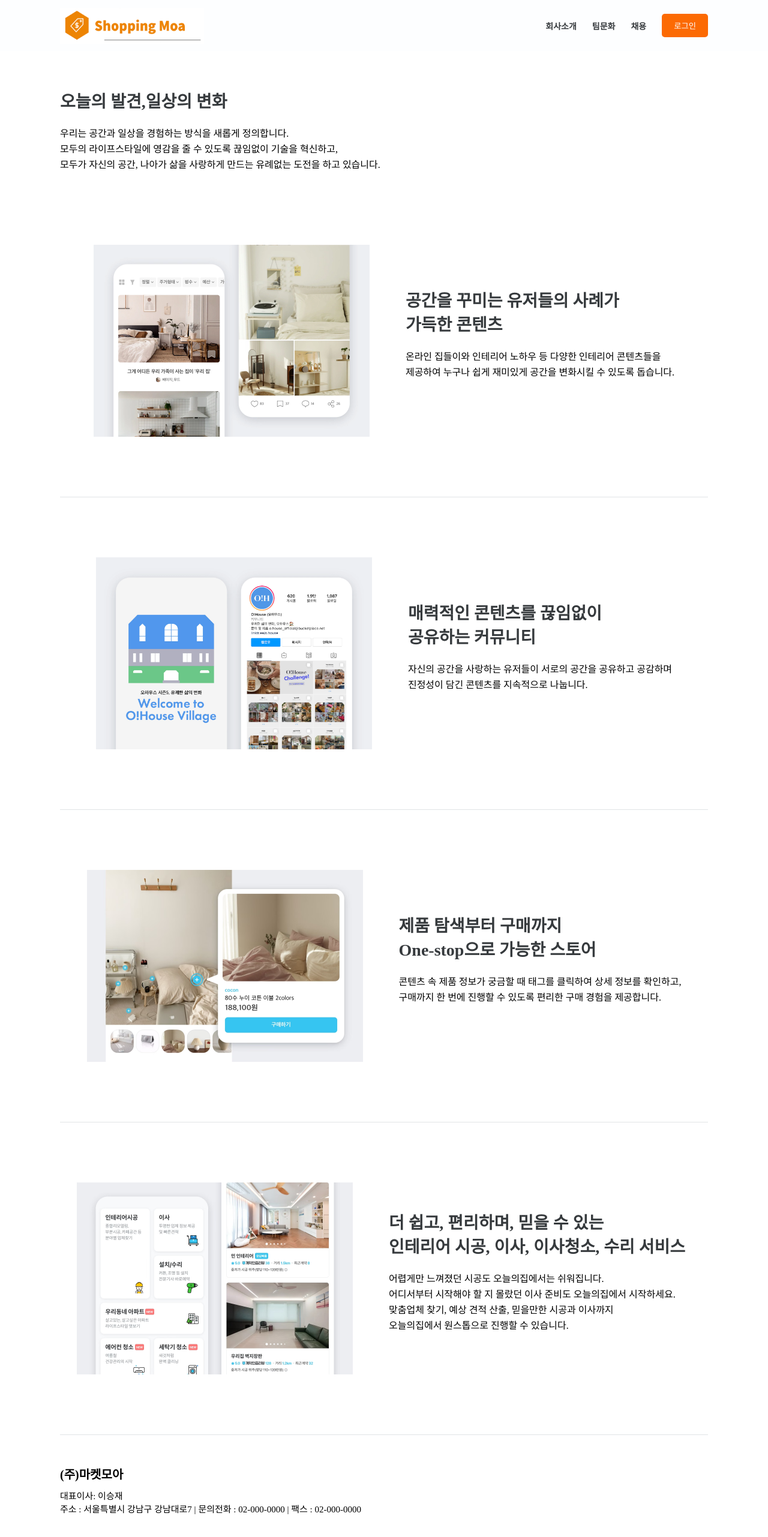
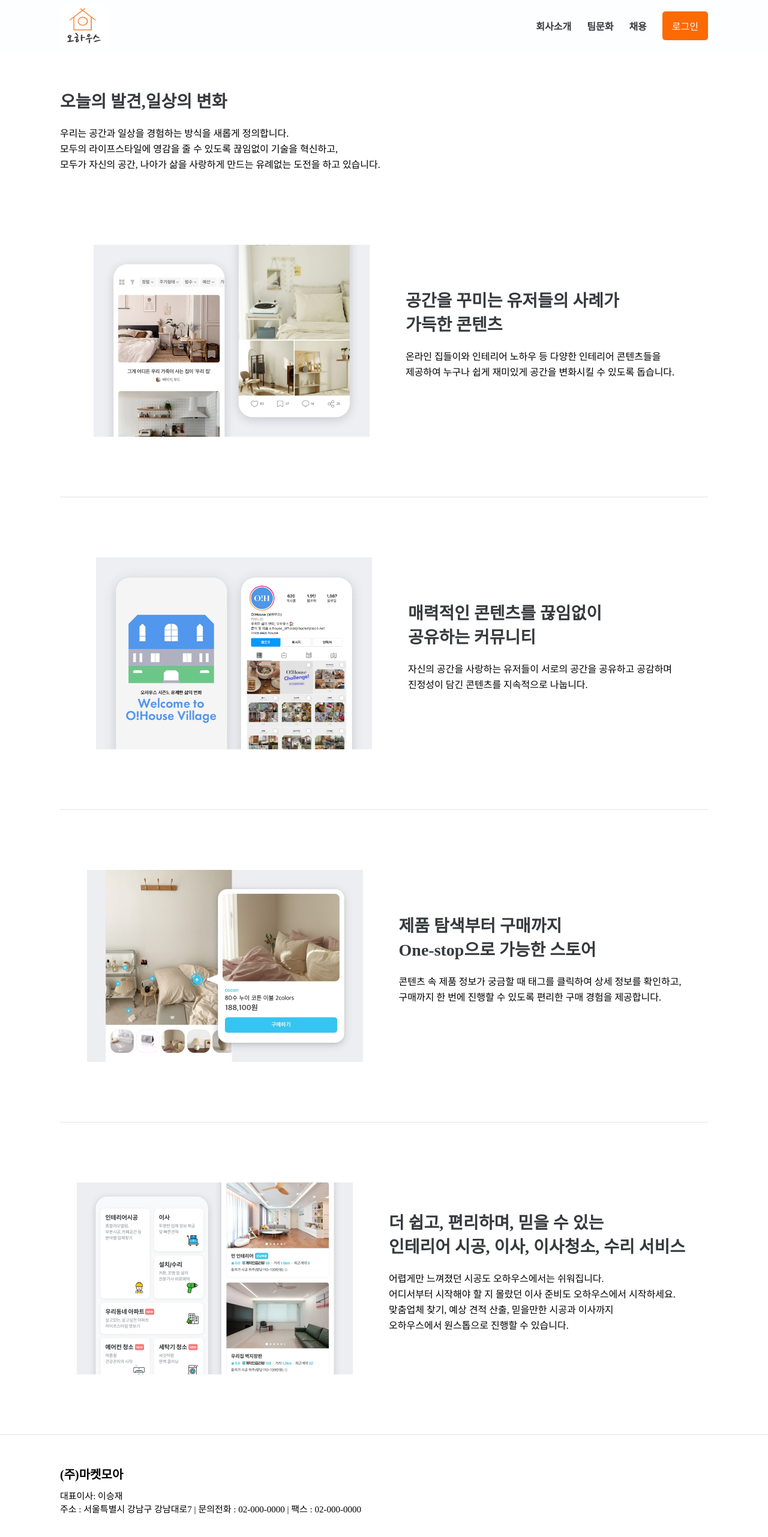
Before and after one commit to carrotdy/ohHouse-react, a React (Create React App) app: page / in a window 1280 px wide. Shown: the top 2562 px of the page at 60% size. Built offline with nearby package versions, Linux system fonts and the light colour scheme; no server answers; a web font is replaced by a local one.

Commit message:
UI 수정

```diff
--- a/src/views/common/Footer.tsx
+++ b/src/views/common/Footer.tsx
@@ -1,30 +1,49 @@
 import React from "react";
 import styled from "styled-components";
-import {
-    Mobile,
-    Tablet
-} from "../utils/CssUtil";
+import { Mobile, Tablet } from "../utils/CssUtil";
+import { Color } from "../constants/style/Color";
 
 export const Footer: React.FunctionComponent = () => {
-
   return (
+    <>
+      <BorderTopLineGray30 />
       <FooterContainer>
         <Title>(주)마켓모아</Title>
         <Contents>대표이사: 이승재</Contents>
-            <Contents>주소 : 서울특별시 강남구 강남대로7 | <span>문의전화 : 02-000-0000 | 팩스 : 02-000-0000</span></Contents>
+        <Contents>
+          주소 : 서울특별시 강남구 강남대로7 |{" "}
+          <span>문의전화 : 02-000-0000 | 팩스 : 02-000-0000</span>
+        </Contents>
       </FooterContainer>
+    </>
   );
 };
 
-const FooterContainer = styled.footer({
-    margin: "50px 100px",
+const BorderTopLineGray30 = styled.div({
+  borderTop: `1px solid ${Color.Gray30}`,
+  maxWidth: "1400px",
+  margin: "auto",
   ...Tablet({
-        margin: "50px 45px",
+    maxWidth: "1150px",
   }),
   ...Mobile({
-        margin: "50px 20px",
+    maxWidth: "768px",
   }),
-})
+});
+
+const FooterContainer = styled.footer({
+  maxWidth: "1400px",
+  margin: "auto",
+  padding: "50px 100px",
+  ...Tablet({
+    maxWidth: "1150px",
+    padding: "50px 45px",
+  }),
+  ...Mobile({
+    maxWidth: "768px",
+    padding: "30px 20px",
+  }),
+});
 
 const Title = styled.div({
   fontSize: "20px",
@@ -34,7 +53,7 @@ const Title = styled.div({
     fontSize: "16px",
     marginBottom: "10px",
   }),
-})
+});
 
 const Contents = styled.div({
   fontSize: "15px",
@@ -43,4 +62,4 @@ const Contents = styled.div({
     fontSize: "12px",
     lineHeight: "18px",
   }),
-})
+});
--- a/src/views/common/Navbar.tsx
+++ b/src/views/common/Navbar.tsx
@@ -88,26 +88,26 @@ const NavItemsContainer = styled.div({
 });
 
 const StyeldLink = styled(Link)({
-  fontSize: "14px",
+  fontSize: "16px",
   fontWeight: "bold",
   marginLeft: "26px",
   cursor: "pointer",
   color: Color.Gray80,
   textDecorationLine: "none",
   ...Mobile({
-    fontSize: "8px",
-    marginLeft: "10px",
+    fontSize: "10px",
+    marginLeft: "12px",
   }),
 });
 
 const Logo = styled.img({
-  width: "240px",
-  height: "60px",
+  width: "80px",
+  height: "70px",
   alignSelf: "center",
   cursor: "pointer",
   ...Mobile({
-    width: "84px",
-    height: "20px",
+    width: "56px",
+    height: "50px",
   }),
 });
 
@@ -115,9 +115,10 @@ const Button = styled.button`
   background: ${Color.MainClolor};
   color: ${Color.Gray10};
   border: none;
-  padding: 10px 20px;
+  padding: 12px 16px;
   border-radius: 5px;
   margin-left: 26px;
+  font-size: 16px;
   cursor: pointer;
   transition: background 0.5s ease;
 
@@ -125,15 +126,10 @@ const Button = styled.button`
     background: ${Color.Orange};
   }
 
-  @media (min-width: 768px) and (max-width: 1150px) {
-    padding: 12px 12px;
-    font-size: 14px;
-  }
-
   @media (max-width: 768px) {
-    padding: 8px 12px;
-    font-size: 8px;
-    margin-left: 10px;
+    padding: 8px 10px;
+    font-size: 10px;
+    margin-left: 12px;
   }
 `;
 
--- a/src/views/components/Common.tsx
+++ b/src/views/components/Common.tsx
@@ -8,14 +8,18 @@ import { useLocation } from "react-router";
 import { useEffect } from "react";
 
 const Container = styled.div({
+  maxWidth: "1400px",
+  margin: "auto",
   padding: "150px 100px 0 100px",
   ...Tablet({
+    maxWidth: "1150px",
     padding: "100px 45px 0 45px",
   }),
   ...Mobile({
+    maxWidth: "768px",
     padding: "80px 20px 0 20px",
   }),
-})
+});
 
 const BorderBottomLineGray30 = styled.div({
     borderBottom: `1px solid ${Color.Gray30}`,
@@ -50,8 +54,8 @@ const SubTitle = styled.div({
     lineHeight: "26px",
     margin: "20px 0",
     ...Mobile({
-        fontSize: "12px",
-        lineHeight: "20px",
+        fontSize: "10px",
+        lineHeight: "18px",
     }),
 })
 
--- a/src/views/components/ScrollToTop.tsx
+++ b/src/views/components/ScrollToTop.tsx
@@ -42,8 +42,8 @@ const ScrollToTopButton = styled.button`
   width: 50px;
   height: 50px;
   position: fixed;
-  bottom: 20px;
-  right: 20px;
+  right: 100px;
+  bottom: 34px;
   background-color: ${Color.MainClolor};
   color: ${Color.Gray10};
   border: none;
@@ -57,6 +57,16 @@ const ScrollToTopButton = styled.button`
   &:hover {
     background-color: ${Color.Orange};
   }
+
+  @media (min-width: 768px) and (max-width: 1150px) {
+    right: 45px;
+    bottom: 28px;
+  }
+
+  @media (max-width: 768px) {
+    right: 20px;
+    bottom: 20px;
+  }
 `;
 
 export default ScrollToTop;
--- a/src/views/constants/data/IntroduceCompany.ts
+++ b/src/views/constants/data/IntroduceCompany.ts
@@ -23,7 +23,7 @@ const IntroduceCompany: Array<CompanyModel.ICompanyModel> = [
     {
         index: 2,
         title: '더 쉽고, 편리하며, 믿을 수 있는\n인테리어 시공, 이사, 이사청소, 수리 서비스',
-        description: '어렵게만 느껴졌던 시공도 오늘의집에서는 쉬워집니다.\n어디서부터 시작해야 할 지 몰랐던 이사 준비도 오늘의집에서 시작하세요.\n맞춤업체 찾기, 예상 견적 산출, 믿을만한 시공과 이사까지\n오늘의집에서 원스톱으로 진행할 수 있습니다.',
+        description: '어렵게만 느껴졌던 시공도 오하우스에서는 쉬워집니다.\n어디서부터 시작해야 할 지 몰랐던 이사 준비도 오하우스에서 시작하세요.\n맞춤업체 찾기, 예상 견적 산출, 믿을만한 시공과 이사까지\n오하우스에서 원스톱으로 진행할 수 있습니다.',
         image: ServicePNG,
     },
 ]
--- a/src/views/constants/data/TeamCultureData.ts
+++ b/src/views/constants/data/TeamCultureData.ts
@@ -19,7 +19,7 @@ const TeamCultureData: Array<EmploymentModel.IEmploymentModel> = [
     {
         id: 4,
         title: "우리 일의 의미를 함께 경험하기 위한 지원",
-        content: "오늘의집 꾸미기 지원금 연 150만원 지원<br/>오늘의집 VIP 회원 승급",
+        content: "오하우스에서 꾸미기 지원금 연 150만원 지원<br/>오하우스 VIP 회원 승급",
     },
 ];
 
--- a/src/views/images/png/index.ts
+++ b/src/views/images/png/index.ts
@@ -1,4 +1,4 @@
-import MainLogoPNG from "./logo.png";
+import MainLogoPNG from "./mainLogo.png";
 import IntroContentsPNG from "./contents.png";
 import CommunityPNG from "./community.png";
 import StorePNG from "./store.png";
--- a/src/views/main/장바구니.tsx
+++ b/src/views/main/장바구니.tsx
@@ -64,7 +64,7 @@ const 장바구니: React.FunctionComponent = () => {
             style={{
               display: "flex",
               justifyContent: "space-between",
-              marginTop: "6px",
+              margin: "6px 0 30px 0",
             }}
           >
             <span>상품 예정 금액</span>
--- a/src/views/main/장바구니_상품.tsx
+++ b/src/views/main/장바구니_상품.tsx
@@ -6,6 +6,7 @@ import { LOCAL_STORAGE_KEY_CART } from "../constants/localstorage/localStorageKe
 import { Color } from "../constants/style/Color";
 import { CartState } from "../hooks/CartRecoil";
 import { ProductModel } from "../model/ProductModel";
+import { Mobile } from "../utils/CssUtil";
 
 interface IProduct {
   data: ProductModel.IProductModel;
@@ -37,7 +38,7 @@ const 장바구니_상품: React.FC<IProduct> = ({ data }) => {
         }}
       />
       <div>
-        <CompanyTitle>{title}</CompanyTitle>
+        <Title>{title}</Title>
         <Company>{company}</Company>
       </div>
       <div style={{ marginLeft: "auto" }}>
@@ -60,13 +61,19 @@ const Company = styled.div({
   color: Color.Gray60,
 });
 
-const CompanyTitle = styled.div({
+const Title = styled.div({
   color: Color.Gray80,
+  ...Mobile({
+    fontSize: "14px"
+  }),
 });
 
 const CompanyPoint = styled.div({
   marginBottom: "8px",
   textAlign: "end",
+  ...Mobile({
+    fontSize: "14px",
+  }),
 });
 
 export default 장바구니_상품;
--- a/src/views/main/채용.tsx
+++ b/src/views/main/채용.tsx
@@ -2,6 +2,7 @@ import dayjs from "dayjs";
 import { collection, getDocs, orderBy, query } from "firebase/firestore";
 import { useEffect, useState } from "react";
 import { useNavigate } from "react-router-dom";
+import { useSetRecoilState } from "recoil";
 import styled from "styled-components";
 import { RoutePath } from "../RoutePath";
 import Button from "../components/Button";
@@ -12,33 +13,41 @@ import {
   SubTitle,
   Title,
 } from "../components/Common";
+import { Color } from "../constants/style/Color";
 import { db } from "../firebase";
+import { isLoadingRecoil } from "../hooks/AuthRecoil";
 import { JobPostingModel } from "../model/JobPostingModel";
-import { Color } from "../constants/style/Color";
 import { Mobile } from "../utils/CssUtil";
 
 const 채용: React.FunctionComponent = () => {
   const [career, setCareer] = useState<Array<JobPostingModel.IJobPostingModel>>(
     []
   );
+  const setIsLoading = useSetRecoilState<boolean>(isLoadingRecoil);
 
   const navigate = useNavigate();
 
   const CollectionRef = collection(db, "job-posting");
 
   const getJobPosting = async () => {
-    const PostingOrderBy = query(CollectionRef, orderBy("date", "desc"));
-    const data = await getDocs(PostingOrderBy);
+    try {
+      const PostingOrderBy = query(CollectionRef, orderBy("date", "desc"));
+      const data = await getDocs(PostingOrderBy);
 
-    setCareer(
-      data.docs.map(
+      const careerData = data.docs.map(
         (doc) =>
           ({
             ...doc.data(),
             id: doc.id,
           } as JobPostingModel.IJobPostingModel)
-      )
-    );
+      );
+
+      setCareer(careerData);
+    } catch (error) {
+      console.error("데이터 불러오기 실패", error);
+    } finally {
+      setIsLoading(false);
+    }
   };
 
   useEffect(() => {
@@ -48,13 +57,13 @@ const 채용: React.FunctionComponent = () => {
   return (
     <Container style={{ paddingBottom: "30px" }}>
       <Title>채용공고</Title>
-      <SubTitle style={{ marginBottom: "60px" }}>
+      <SubTitle style={{ marginBottom: "40px" }}>
         모두의 삶을 함께 바꿔나갈 기회,
         <br />
         당신의 도전이 새로운 미래를 만듭니다.
       </SubTitle>
       <BorderBottomLineGray80 style={{ borderWidth: "2px" }} />
-      {career.map((item) => {
+      {career.map((item, index) => {
         const day = dayjs(item.date).diff(dayjs(), "day");
 
         return (
@@ -85,7 +94,7 @@ const 채용: React.FunctionComponent = () => {
                 }}
               />
             </JobPostingContainer>
-            <BorderBottomLineGray30 />
+            {career.length - 1 !== index && <BorderBottomLineGray30 />}
           </div>
         );
       })}
@@ -107,7 +116,7 @@ const PostingTitle = styled.div({
   display: "inlineBlock",
   lineHeight: "40px",
   ...Mobile({
-    fontSize: "18px",
+    fontSize: "16px",
     lineHeight: "26px",
   }),
 });
--- a/src/views/main/회사소개.tsx
+++ b/src/views/main/회사소개.tsx
@@ -1,10 +1,12 @@
 import React from "react";
 import styled from "styled-components";
-import { BorderBottomLineGray30, Container, SubTitle, Title } from "../components/Common";
 import {
-    Mobile,
-    Tablet
-} from "../utils/CssUtil";
+  BorderBottomLineGray30,
+  Container,
+  SubTitle,
+  Title,
+} from "../components/Common";
+import { Mobile, Tablet } from "../utils/CssUtil";
 import IntroduceCompany from "../constants/data/IntroduceCompany";
 
 const 회사소개: React.FunctionComponent = () => {
@@ -12,20 +14,29 @@ const 회사소개: React.FunctionComponent = () => {
     <>
       <Container>
         <Title>오늘의 발견,일상의 변화</Title>
-                <SubTitle>우리는 공간과 일상을 경험하는 방식을 새롭게 정의합니다.<br />모두의 라이프스타일에 영감을 줄 수 있도록 끊임없이 기술을 혁신하고,<br />모두가 자신의 공간, 나아가 삶을 사랑하게 만드는 유례없는 도전을 하고 있습니다.</SubTitle>
+        <SubTitle>
+          우리는 공간과 일상을 경험하는 방식을 새롭게 정의합니다.
+          <br />
+          모두의 라이프스타일에 영감을 줄 수 있도록 끊임없이 기술을 혁신하고,
+          <br />
+          모두가 자신의 공간, 나아가 삶을 사랑하게 만드는 유례없는 도전을 하고
+          있습니다.
+        </SubTitle>
         {IntroduceCompany.map((item, index) => {
           return (
             <div key={`${item.index} + ${index}`}>
-                            <IntroductionCompanyDetailContainer style={{ whiteSpace: "pre-line" }}>
+              <IntroductionCompanyDetailContainer
+                style={{ whiteSpace: "pre-line" }}
+              >
                 <ContentImage src={item.image} />
                 <DetailTitleContainer>
                   <Title>{item.title}</Title>
                   <SubTitle>{item.description}</SubTitle>
                 </DetailTitleContainer>
               </IntroductionCompanyDetailContainer>
-                            <BorderBottomLineGray30 />
+              {IntroduceCompany.length -1 !== index && <BorderBottomLineGray30 />}
             </div>
-                    )
+          );
         })}
       </Container>
     </>
@@ -45,9 +56,9 @@ const IntroductionCompanyDetailContainer = styled.div({
     display: "grid",
     padding: "30px 0",
   }),
-})
+});
 
-const DetailTitleContainer = styled.div({})
+const DetailTitleContainer = styled.div({});
 
 const ContentImage = styled.img({
   width: "460px",
@@ -63,6 +74,6 @@ const ContentImage = styled.img({
     height: "243px",
     marginRight: 0,
   }),
-})
+});
 
 export default 회사소개;
```
Also changed, not shown: src/views/images/png/mainLogo.png (added). Lines whose indentation alone changed are shown as unchanged.
